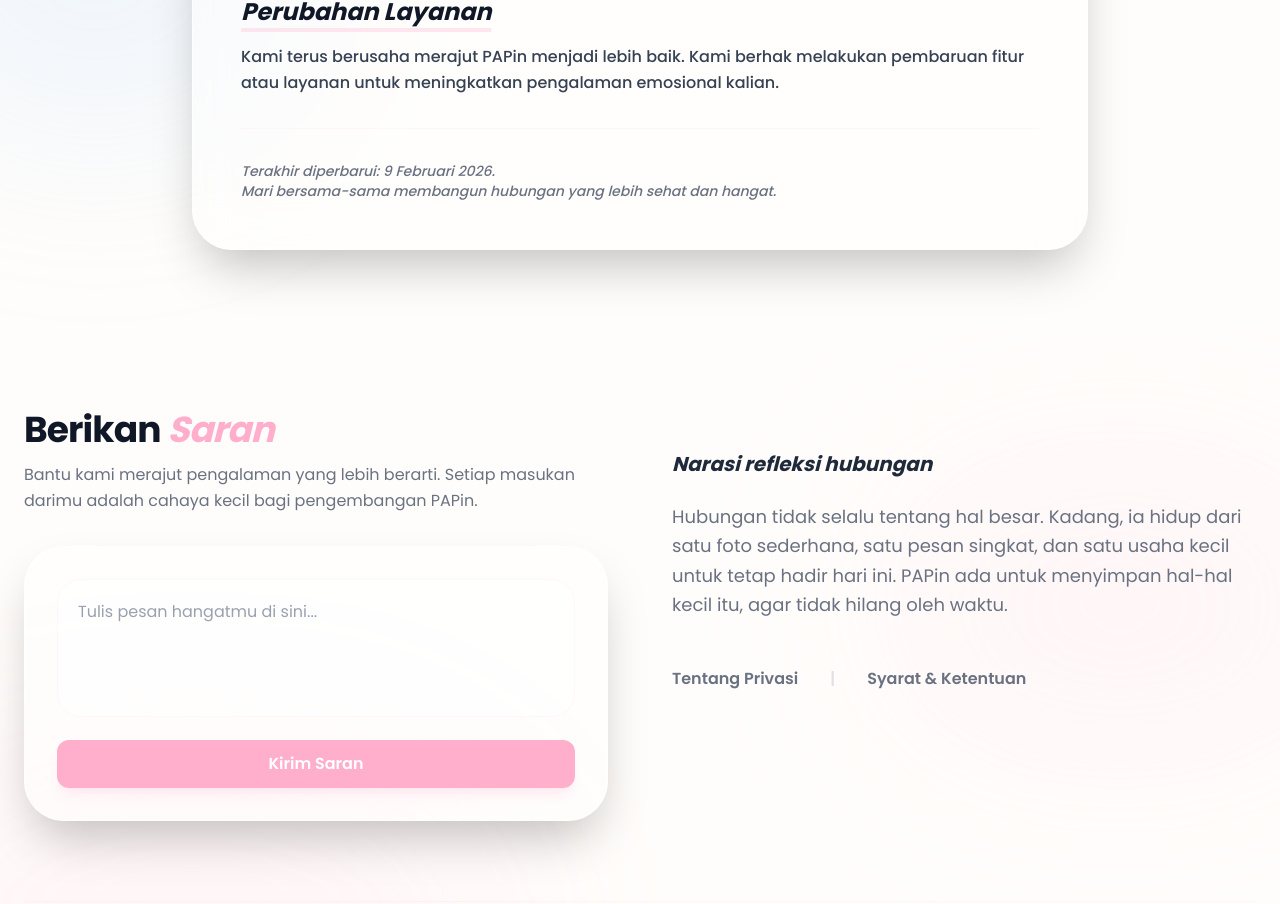
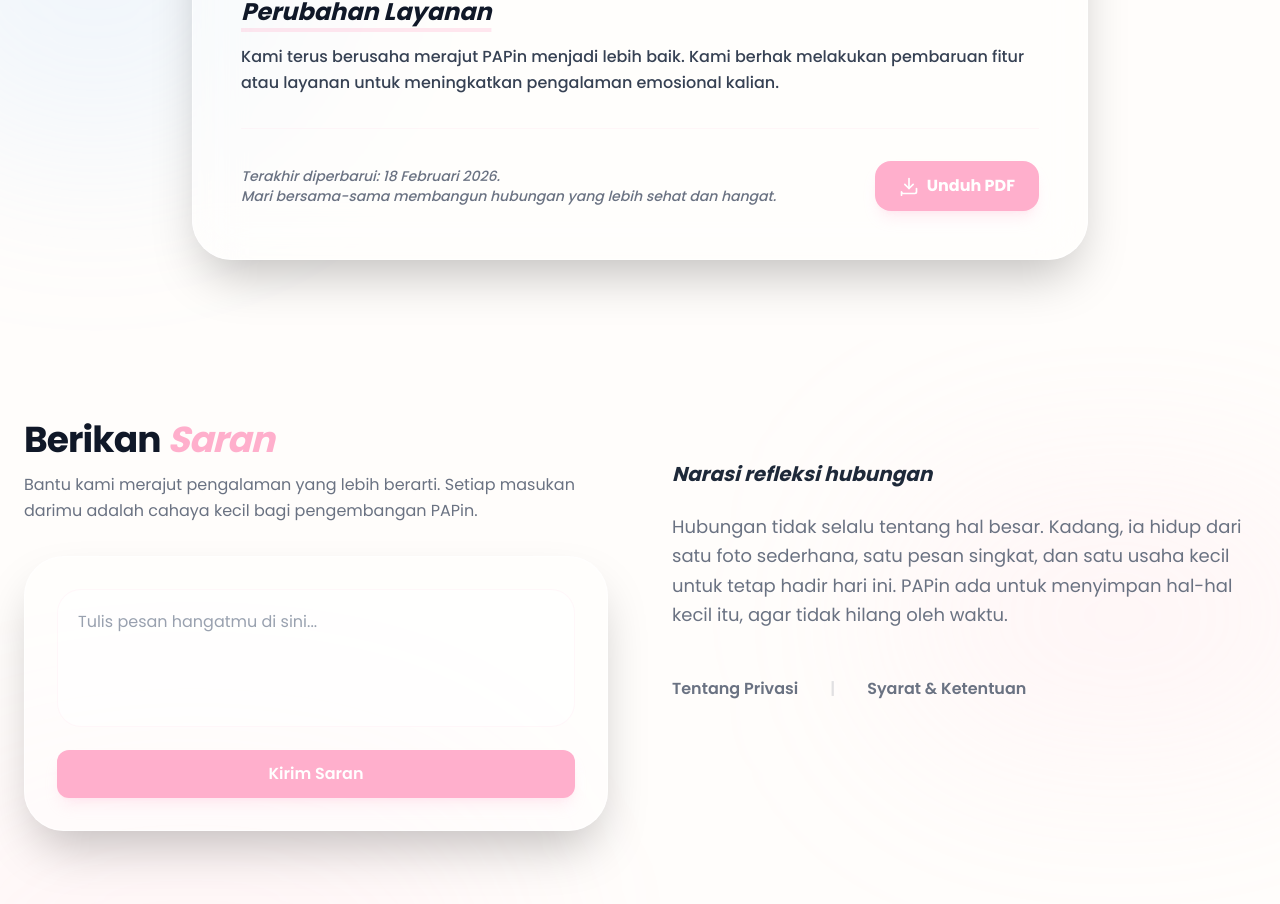
Before and after one commit to KhoirudinW/PAPin-web-profile, a Next.js app: page /terms in a window 1280 px wide. Shown: the part 952-1856 px from the top of the page. Built offline with nearby package versions, Linux system fonts and the light colour scheme.

Commit message:
feat: add terms and conditions page with a downloadable PDF document.

```diff
--- a/app/terms/page.tsx
+++ b/app/terms/page.tsx
@@ -56,9 +56,34 @@ export default function TermsPage() {
               </p>
             </section>
 
-            <div className="pt-8 border-t border-primary/10 text-sm text-gray-500 italic">
-              Terakhir diperbarui: 9 Februari 2026. <br />
-              Mari bersama-sama membangun hubungan yang lebih sehat dan hangat.
+            <div className="pt-8 border-t border-primary/10 flex flex-col md:flex-row md:items-center justify-between gap-6">
+              <div className="text-sm text-gray-500 italic">
+                Terakhir diperbarui: 18 Februari 2026. <br />
+                Mari bersama-sama membangun hubungan yang lebih sehat dan hangat.
+              </div>
+              <a
+                href="/PAPin_Terms_and_Conditions.pdf"
+                download
+                className="inline-flex items-center justify-center gap-2 px-6 py-3 bg-primary text-white font-bold rounded-2xl shadow-lg shadow-primary/20 hover:bg-primary/90 transition-all hover:scale-105 active:scale-95 group"
+              >
+                <svg
+                  xmlns="http://www.w3.org/2000/svg"
+                  width="20"
+                  height="20"
+                  viewBox="0 0 24 24"
+                  fill="none"
+                  stroke="currentColor"
+                  strokeWidth="2"
+                  strokeLinecap="round"
+                  strokeLinejoin="round"
+                  className="group-hover:translate-y-0.5 transition-transform"
+                >
+                  <path d="M21 15v4a2 2 0 0 1-2 2H5a2 2 0 0 1-2-2v4" />
+                  <polyline points="7 10 12 15 17 10" />
+                  <line x1="12" x2="12" y1="3" y2="15" />
+                </svg>
+                Unduh PDF
+              </a>
             </div>
           </div>
         </div>
```
Also changed, not shown: 1 other file (tests, documents, lock files or other folders).
